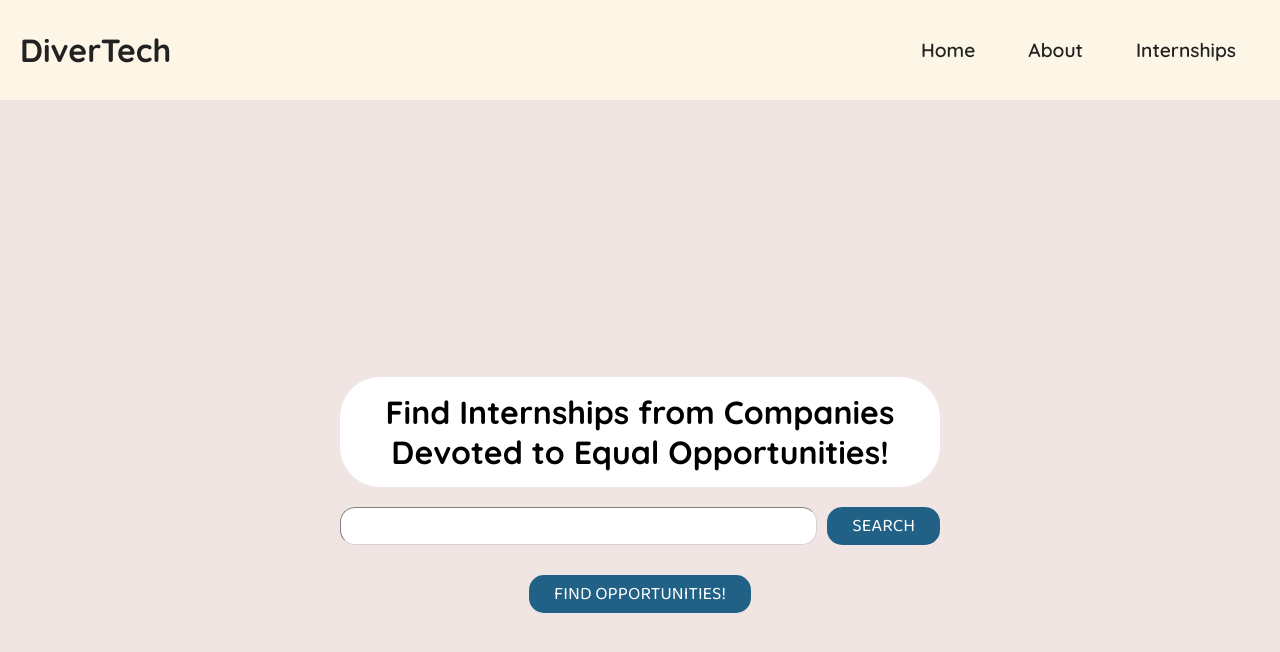
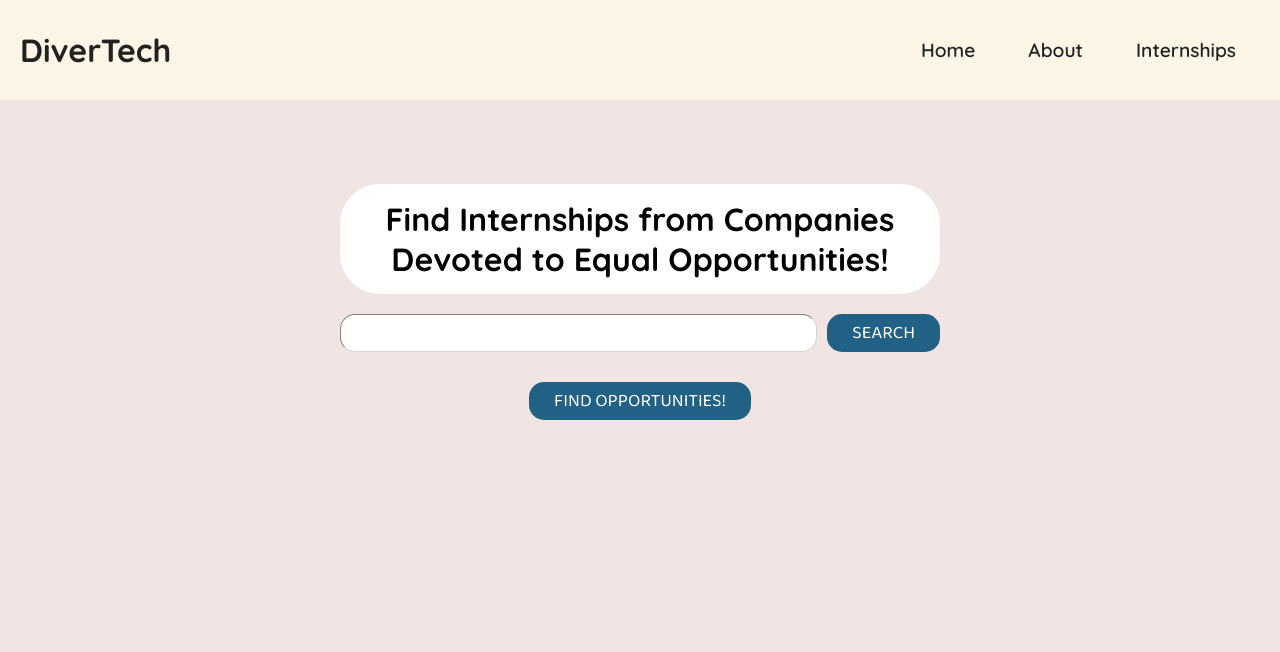
Before and after one commit to irao12/DiverTech, a React (Create React App) app in the folder client/: page /opportunities in a window 1280 px wide. Shown: the top 652 px of the page. Built offline with nearby package versions, Linux system fonts and the light colour scheme.

Commit message:
fixed a styling issue

```diff
--- a/client/src/pages/Opportunities.css
+++ b/client/src/pages/Opportunities.css
@@ -3,7 +3,6 @@ main.opportunities-page {
 	height: 100%;
 	display: flex;
 	flex-direction: column;
-	justify-content: center;
 	align-items: center;
 	row-gap: 20px;
 	padding: 20px;
@@ -23,7 +22,7 @@ section.opportunities {
 	align-items: center;
 	gap: 10px;
 	font-size: 20px;
-	margin-top: 3rem;
+	margin-top: 2rem;
 }
 
 .job-listing-container {
@@ -61,6 +60,7 @@ section.opportunities {
 	background-color: white;
 	padding: 15px;
 	width: min(90%, 600px);
+	margin-top: 4rem;
 }
 
 .search {
```
